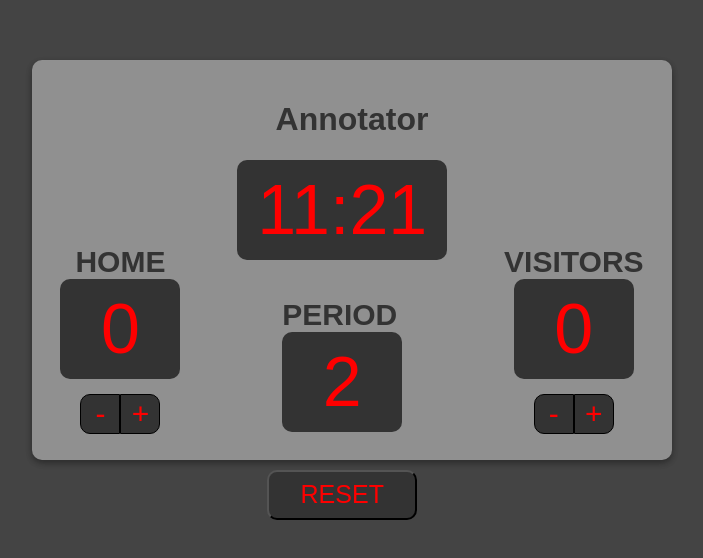
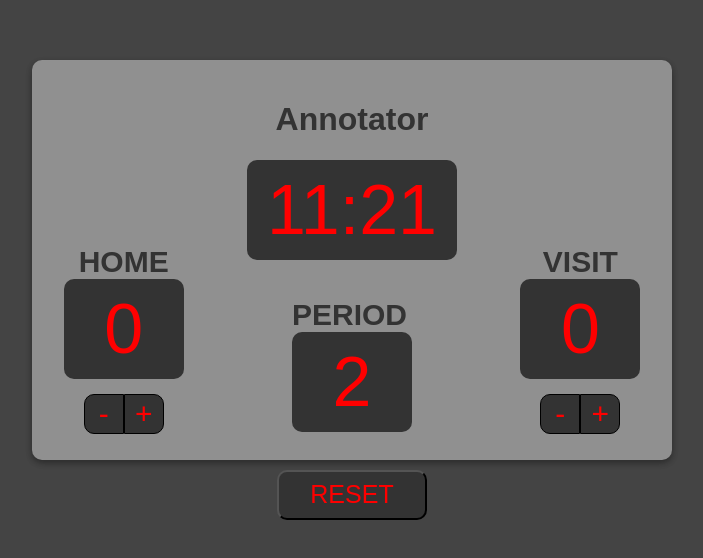
Before and after one commit to hiuxmaycry/annotator, a React (Create React App) app: page / in a window 1280 px wide. Shown: the part 140-698 px from the top of the page, without its empty margins (288-991 px from the left). Built offline with nearby package versions, Linux system fonts and the light colour scheme.

Commit message:
Modularice project

```diff
--- a/src/Game/Game.css
+++ b/src/Game/Game.css
@@ -26,13 +26,13 @@
   margin-top: 20px;
 }
 
-.point-board-title {
+.score-board-title {
   color: #333;
   font-size: 30px;
   font-weight: bold;
 }
 
-.score-board {
+.board-container {
   height: 90%;
   display: flex;
   justify-content: center;
@@ -46,7 +46,7 @@
   flex-grow: 1;
 }
 
-.point-board {
+.score-board {
   display: flex;
   align-items: center;
   min-width: 80px;
--- a/src/Game/Game.tsx
+++ b/src/Game/Game.tsx
@@ -1,24 +1,13 @@
-import { useState } from 'react';
 import './Game.css';
+import Score from './Score';
+import useScore from './useScore';
 
 const Game = () => {
-  const [homeScore, setHomeScore] = useState(0);
-  const [visitScore, setVisitScore] = useState(0);
-  const onHomeIncreasePoint = () => {
-    setHomeScore(homeScore + 1);
-  };
-  const onVisitIncreasePoint = () => {
-    setVisitScore(visitScore + 1);
-  };
-  const onHomeDecreasePoint = () => {
-    setHomeScore(homeScore ? homeScore - 1 : 0);
-  };
-  const onVisitDecreasePoint = () => {
-    setVisitScore(visitScore ? visitScore - 1 : 0);
-  };
-  const onResetPoints = () => {
-    setHomeScore(0);
-    setVisitScore(0);
+  const [homeScore, onHomeIncreaseScore, onHomeDecreaseScore, homeResetScore] = useScore();
+  const [visitScore, onVisitIncreaseScore, onVisitDecreaseScore, visitResetScore] = useScore();
+  const onResetScores = () => {
+    homeResetScore();
+    visitResetScore();
   };
 
   return (
@@ -27,45 +16,43 @@ const Game = () => {
         <div className="principal-title">
           <h1>Annotator</h1>
         </div>
-        <div className="score-board">
+        <div className="board-container">
           <div className="left-panel">
-            <span className="point-board-title">HOME</span>
-            <div className="point-board">
-              <span>{homeScore}</span>
-            </div>
-            <div className="more-less-panel">
-              <button className="minus-button" aria-label="Add home points" type="button" onClick={onHomeDecreasePoint}>-</button>
-              <button className="plus-button" aria-label="Decrease home points" type="button" onClick={onHomeIncreasePoint}>+</button>
-            </div>
+            <Score
+              label="home"
+              score={homeScore}
+              onDecreaseScore={onHomeDecreaseScore}
+              onIncreaseScore={onHomeIncreaseScore}
+            />
           </div>
           <div className="middle-panel">
-            <div className="point-board">
-              11:21
+            <div className="score-board">11:21</div>
+            <div>
+              <span className="score-board-title">PERIOD</span>
+              <div className="score-board">2</div>
             </div>
             <div>
-              <span className="point-board-title">PERIOD</span>
-              <div className="point-board">
-                2
-              </div>
-            </div>
-            <div>
-              <button className="reset-button" aria-label="Reset home and visit points" type="button" onClick={onResetPoints}>RESET</button>
+              <button
+                className="reset-button"
+                aria-label="Reset home and visit scores"
+                type="button"
+                onClick={onResetScores}
+              >
+                RESET
+              </button>
             </div>
           </div>
           <div className="right-panel">
-            <span className="point-board-title">VISITORS</span>
-            <div className="point-board">
-              <span>{visitScore}</span>
-            </div>
-            <div className="more-less-panel">
-              <button className="minus-button" aria-label="Add visit points" type="button" onClick={onVisitDecreasePoint}>-</button>
-              <button className="plus-button" aria-label="Decrease visit points" type="button" onClick={onVisitIncreasePoint}>+</button>
-            </div>
+            <Score
+              label="visit"
+              score={visitScore}
+              onDecreaseScore={onVisitDecreaseScore}
+              onIncreaseScore={onVisitIncreaseScore}
+            />
           </div>
         </div>
       </div>
     </div>
-
   );
 };
 
--- /dev/null
+++ b/src/Game/Score/Score.tsx
@@ -0,0 +1,40 @@
+import React from 'react';
+
+const Score = ({
+  label,
+  score,
+  onDecreaseScore,
+  onIncreaseScore
+}: {
+  label: string;
+  score: number;
+  onDecreaseScore: () => void;
+  onIncreaseScore: () => void;
+}) => (
+  <>
+    <span className="score-board-title">{label.toUpperCase()}</span>
+    <div className="score-board">
+      <span>{score}</span>
+    </div>
+    <div className="more-less-panel">
+      <button
+        className="minus-button"
+        aria-label={`Add ${label} score`}
+        type="button"
+        onClick={onDecreaseScore}
+      >
+        -
+      </button>
+      <button
+        className="plus-button"
+        aria-label={`Extract ${label} score`}
+        type="button"
+        onClick={onIncreaseScore}
+      >
+        +
+      </button>
+    </div>
+  </>
+);
+
+export default Score;
--- /dev/null
+++ b/src/Game/Score/index.ts
@@ -0,0 +1,3 @@
+import Score from './Score';
+
+export default Score;
--- /dev/null
+++ b/src/Game/useScore.ts
@@ -0,0 +1,29 @@
+import { useState } from 'react';
+
+const useScore = (): [
+  /** Value to represent a score */
+  score: number,
+  /** Increments the current score by one point */
+  increaseScore: () => void,
+  /** Decrements the current score by one point until it reaches zero */
+  decreaseScore: () => void,
+  /** Set the current score to zero */
+  resetScore: () => void
+] => {
+  const [score, setScore] = useState(0);
+  const increaseScore = () => {
+    setScore(score + 1);
+  };
+  const decreaseScore = () => {
+    setScore(score ? score - 1 : 0);
+  };
+  const resetScore = () => {
+    setScore(0);
+  };
+
+  return [
+    score, increaseScore, decreaseScore, resetScore
+  ];
+};
+
+export default useScore;
```
Also changed, not shown: package.json (+6 -2 lines), .prettierrc.yml (added), 1 other file (tests, documents, lock files or other folders).
